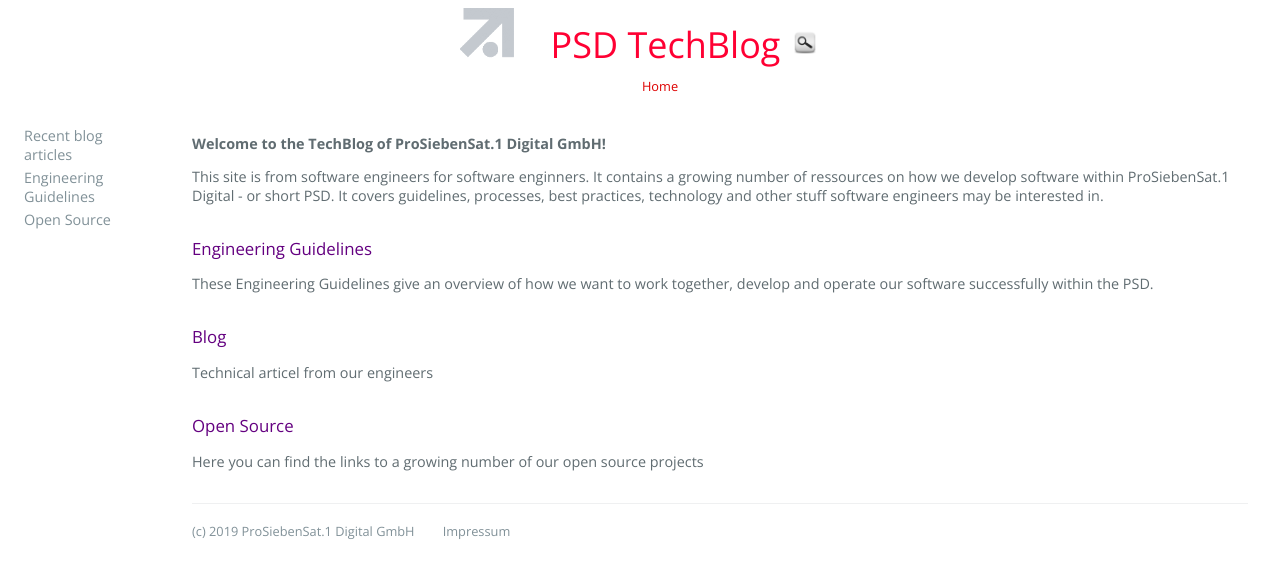
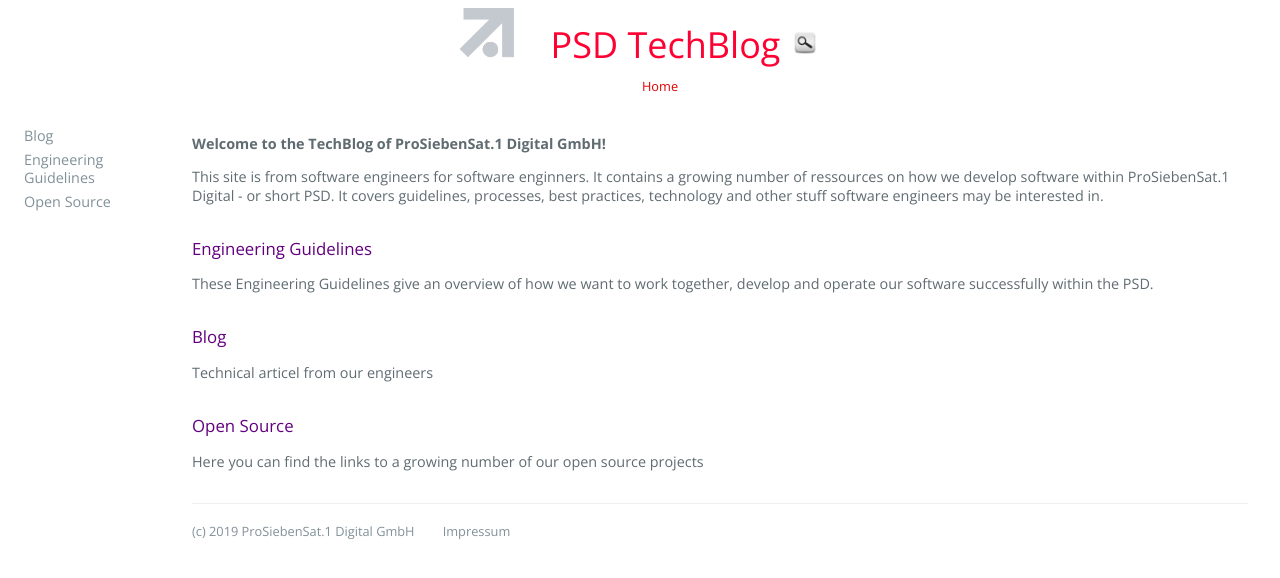
Before and after one commit to croedel/PSD-blog, a Jekyll site: the page built from index.md, in a window 1280 px wide. Shown: the top 578 px of the page. Built offline with Jekyll 4.4.1, drawn with Linux system fonts in a browser that asks for light colours; our own code applies the rules of GitHub Pages for plain Markdown files.

```diff
--- a/_includes/navigation.html
+++ b/_includes/navigation.html
@@ -2,7 +2,7 @@
     <ul class="menu-links">
       {% for page in site.pages %}
         {% if page.nav-title %}
-          <li> <a href="{{ page.url | prepend: site.baseurl }}">{{ page.title }}</a> </li>
+          <li> <a href="{{ page.url | prepend: site.baseurl }}">{{ page.nav-title }}</a> </li>
         {% endif %}
       {% endfor %}
     </ul>
```
